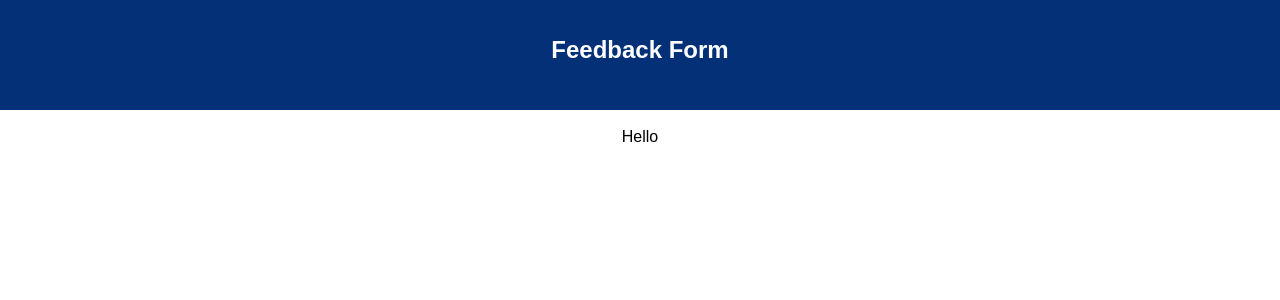
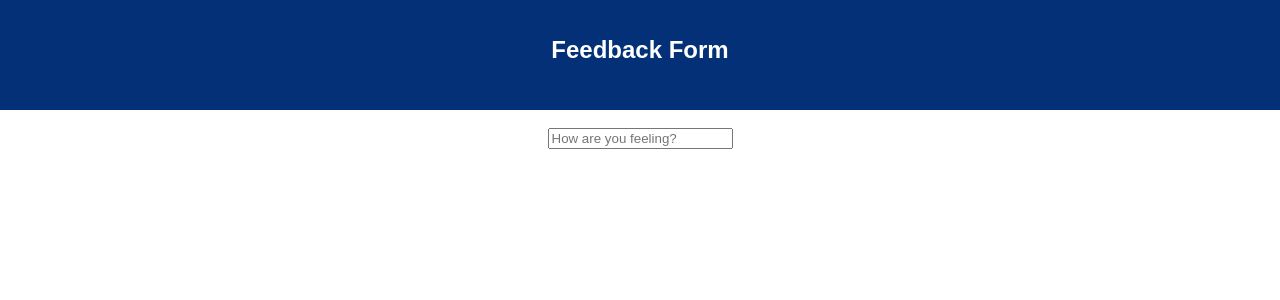
Before and after one commit to awburgard/feedback-weekend, a React (Create React App) app: page / in a window 1280 px wide. Shown: the top 300 px of the page. Built offline with nearby package versions, Linux system fonts and the light colour scheme.

Commit message:
adds input field and change event to feeling component

```diff
--- a/src/components/Feeling/feeling.js
+++ b/src/components/Feeling/feeling.js
@@ -5,10 +5,26 @@ import mapReduxStateToProps from '../../Modules/mapReduxStateToProps'
 class Feeling extends Component{
     constructor(props){
         super(props)
+        this.state = {
+            feeling : ''
+        }
+    }
+
+    changeFeeling = (event) => {
+        const inputValue = event.target.value;
+        this.setState ({
+            feeling: inputValue,
+        });
+
     }
     render(){
         return(
-            <div>Hello</div>
+            <div>
+                <input
+                type="number"
+                placeholder="How are you feeling?"
+                onChange={this.changeFeeling}/>
+            </div>
         )
     }
 
```
